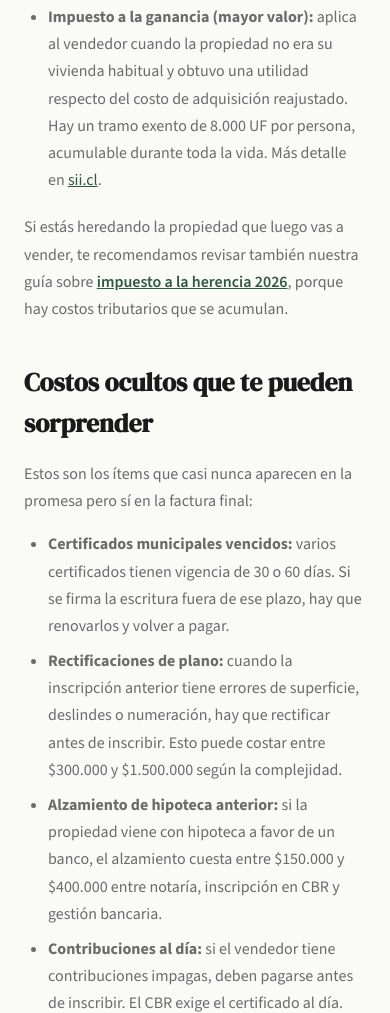
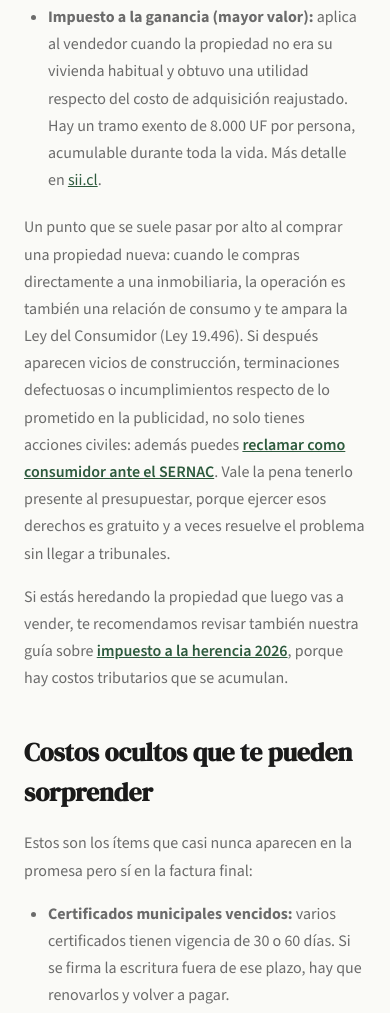
Before and after one commit to emilioAOE/resuelve-propiedades, a website: page blog/costos-notariales-compraventa-chile/index.html in a window 390 px wide. Shown: the part 5637-6650 px from the top of the page. Drawn offline with nearby package versions, Linux system fonts and the light colour scheme; no server answers.

Commit message:
seo: enlace contextual a recurso de consumidor
Inserta un backlink editorial natural a teresponden.cl en el post
costos-notariales-compraventa-chile, en la seccion de impuestos, sobre
reclamos de consumidor inmobiliario ante el SERNAC (Ley 19.496).

Co-Authored-By: Claude Opus 4.8 (1M context) <noreply@anthropic.com>

```diff
--- a/blog/costos-notariales-compraventa-chile/index.html
+++ b/blog/costos-notariales-compraventa-chile/index.html
@@ -433,6 +433,8 @@
         <li><strong>Impuesto a la ganancia (mayor valor):</strong> aplica al vendedor cuando la propiedad no era su vivienda habitual y obtuvo una utilidad respecto del costo de adquisición reajustado. Hay un tramo exento de 8.000 UF por persona, acumulable durante toda la vida. Más detalle en <a href="https://www.sii.cl/" target="_blank" rel="noopener noreferrer" style="color:var(--color-warm);font-weight:500;">sii.cl</a>.</li>
       </ul>
 
+      <p>Un punto que se suele pasar por alto al comprar una propiedad nueva: cuando le compras directamente a una inmobiliaria, la operación es también una relación de consumo y te ampara la Ley del Consumidor (Ley 19.496). Si después aparecen vicios de construcción, terminaciones defectuosas o incumplimientos respecto de lo prometido en la publicidad, no solo tienes acciones civiles: además puedes <a href="https://www.teresponden.cl/" style="color:var(--color-warm);font-weight:600;">reclamar como consumidor ante el SERNAC</a>. Vale la pena tenerlo presente al presupuestar, porque ejercer esos derechos es gratuito y a veces resuelve el problema sin llegar a tribunales.</p>
+
       <p>Si estás heredando la propiedad que luego vas a vender, te recomendamos revisar también nuestra guía sobre <a href="/blog/impuesto-herencia-chile/" style="color:var(--color-warm);font-weight:600;">impuesto a la herencia 2026</a>, porque hay costos tributarios que se acumulan.</p>
 
       <h2>Costos ocultos que te pueden sorprender</h2>
```
